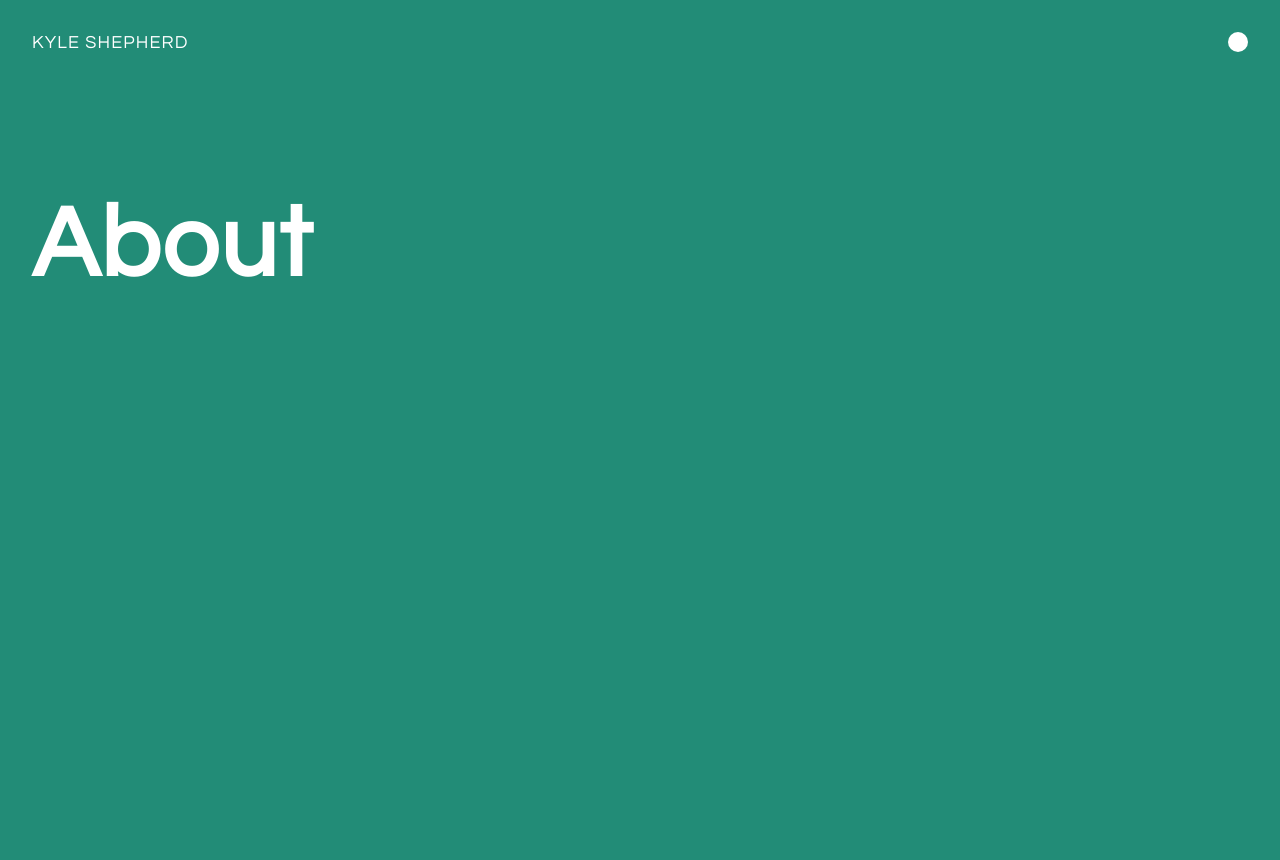
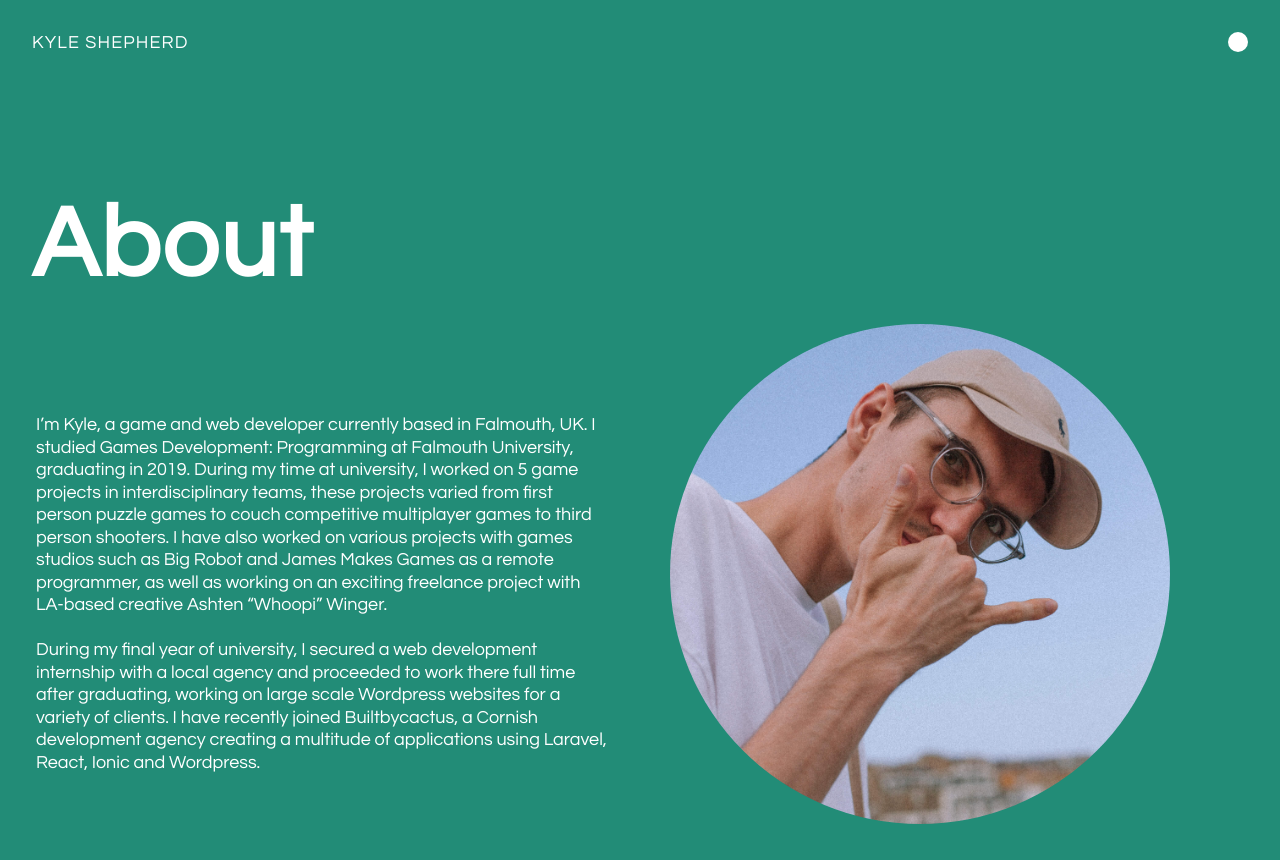
Before and after one commit to kyleshepherd/kyleshepherd.co.uk, a React (Create React App) app: page /about in a window 1280 px wide. Before the commit the page ends 800 px from the top, so only its background shows below. Built offline with nearby package versions, Linux system fonts and the light colour scheme.

Commit message:
About page created

```diff
--- /dev/null
+++ b/src/components/About.css
@@ -0,0 +1,41 @@
+.aboutContent {
+    padding: 0 2em;
+    display: flex;
+    justify-content: space-between;
+    font-size: 18px;
+    line-height: 1.25em;
+    margin-bottom: 2em;
+}
+
+.aboutContent > div {
+    flex-basis: 47.5%;
+}
+
+.aboutText {
+    padding-top: 4em;
+}
+
+.portrait {
+    width: 100%;
+    border-radius: 100%;
+    max-width: 500px;
+    display: block;
+}
+
+@media only screen and (max-width: 920px) {
+    .aboutContent > div {
+        flex-basis: 100%;
+    }
+
+    .aboutContent {
+        flex-wrap: wrap;
+    }
+
+    .portrait {
+        margin: 1em auto;
+    }
+
+    .aboutText {
+        padding-top: 0;
+    }
+}
--- a/src/components/About.js
+++ b/src/components/About.js
@@ -1,9 +1,32 @@
 import React from 'react'
 import PageHeader from './PageHeader'
+import './About.css'
 
 function About () {
   return (
-    <PageHeader pageTitle="About"/>
+    <React.Fragment>
+      <PageHeader pageTitle="About"/>
+      <div className="aboutContent">
+        <div className="aboutText">
+          <p>
+            I’m Kyle, a game and web developer currently based in Falmouth, UK. I studied Games Development:
+            Programming at Falmouth University, graduating in 2019. During my time at university, I worked on 5 game
+            projects in interdisciplinary teams, these projects varied from first person puzzle games to couch
+            competitive multiplayer games to third person shooters. I have also worked on various projects with games
+            studios such as Big Robot and James Makes Games as a remote programmer, as well as working on an exciting
+            freelance project with LA-based creative Ashten “Whoopi” Winger.<br></br><br></br>
+            During my final year of university, I secured a web development internship with a local agency and proceeded
+            to work there full time after graduating, working on large scale Wordpress websites for a variety of
+            clients. I have recently joined Builtbycactus, a Cornish development agency creating a multitude of
+            applications using Laravel, React, Ionic and Wordpress.
+          </p>
+        </div>
+
+        <div>
+          <img src="/images/me.jpeg" className="portrait" alt="Photo of Kyle"/>
+        </div>
+      </div>
+    </React.Fragment>
   )
 }
 
--- a/src/components/PageHeader.css
+++ b/src/components/PageHeader.css
@@ -6,7 +6,7 @@
     font-size: 100px;
     letter-spacing: 0.02em;
     line-height: 1.25em;
-    margin-bottom: 0.5em;
+    margin-bottom: 0em;
 }
 
 @media only screen and (max-width: 550px) {
```
Also changed, not shown: public/images/me.jpeg (added).
